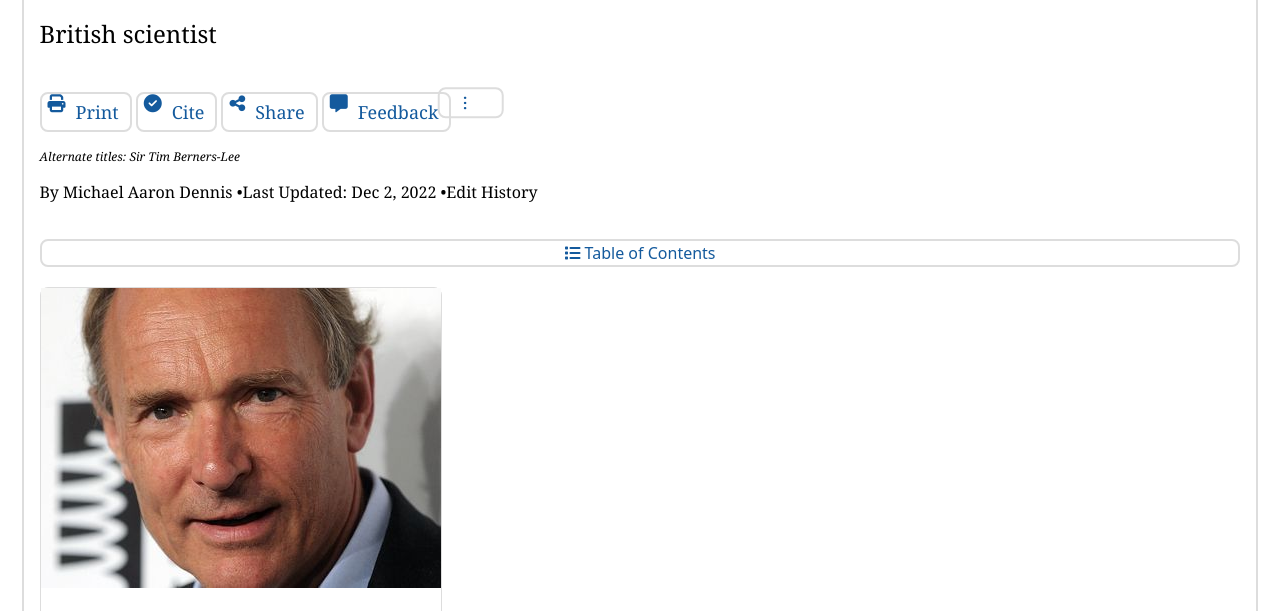
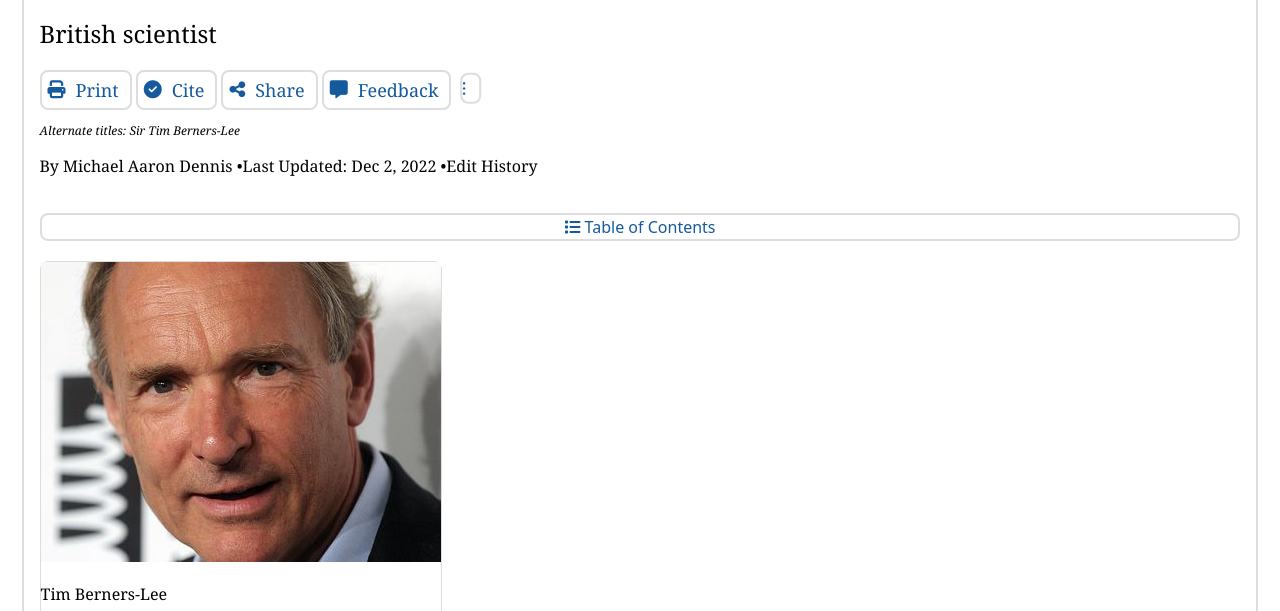
Before and after one commit to Nico-Capy/TimBernersLee, a plain HTML site: page index.html in a window 1280 px wide. Shown: the part 189-800 px from the top of the page. Drawn offline with Linux system fonts and the light colour scheme.

Commit message:
Hello there

```diff
--- a/index.html
+++ b/index.html
@@ -36,7 +36,7 @@
         <button type="button" class="button"><i class="fa-solid fa-circle-check" class="icons"></i><p class="textbutton">Cite</p></button>
         <button type="button" class="button"><i class="fa-solid fa-share-nodes" class="icons"></i><p class="textbutton">Share</p></button>
         <button type="button" class="button"><i class="fa-solid fa-message" class="icons"></i><p class="textbutton">Feedback</p></button>
-        <button type="button" class="button" id="dots"><p>…</p></button>
+        <button type="button" class="button" id="dots"><p class="icons">…</p></button>
     </div>
 
     <p id="alt">Alternate titles: Sir Tim Berners-Lee</p>
--- a/style.css
+++ b/style.css
@@ -87,6 +87,7 @@ p{
 
 .button{
     text-align: center;
+    align-items: center;
     font-size: 1.125rem;
     font-family: system-ui, -apple-system, BlinkMacSystemFont, 'Segoe UI', Roboto, Oxygen, Ubuntu, Cantarell, 'Open Sans', 'Helvetica Neue', sans-serif;
     border: 2px solid #dddddd;
@@ -129,6 +130,7 @@ p{
 #dots{
     text-align: center;
     transform: rotate(90deg);
+    height: 21px;
 }
 
 #related{
```
